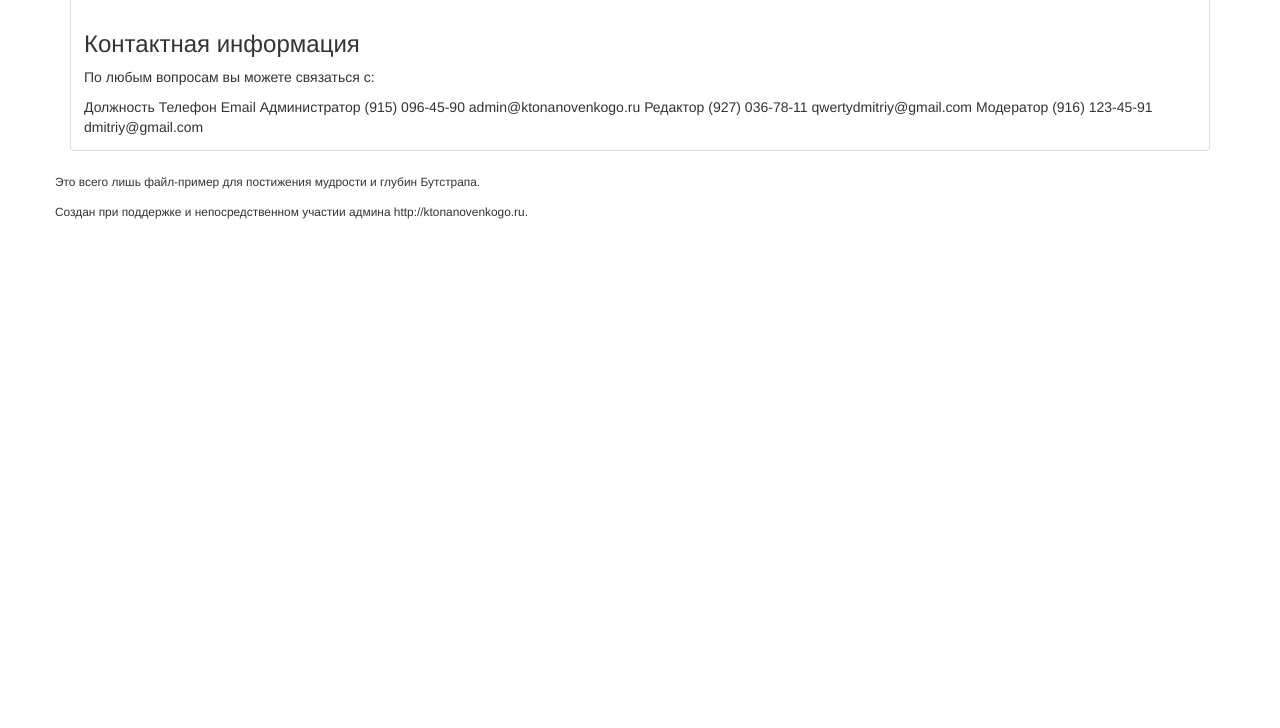
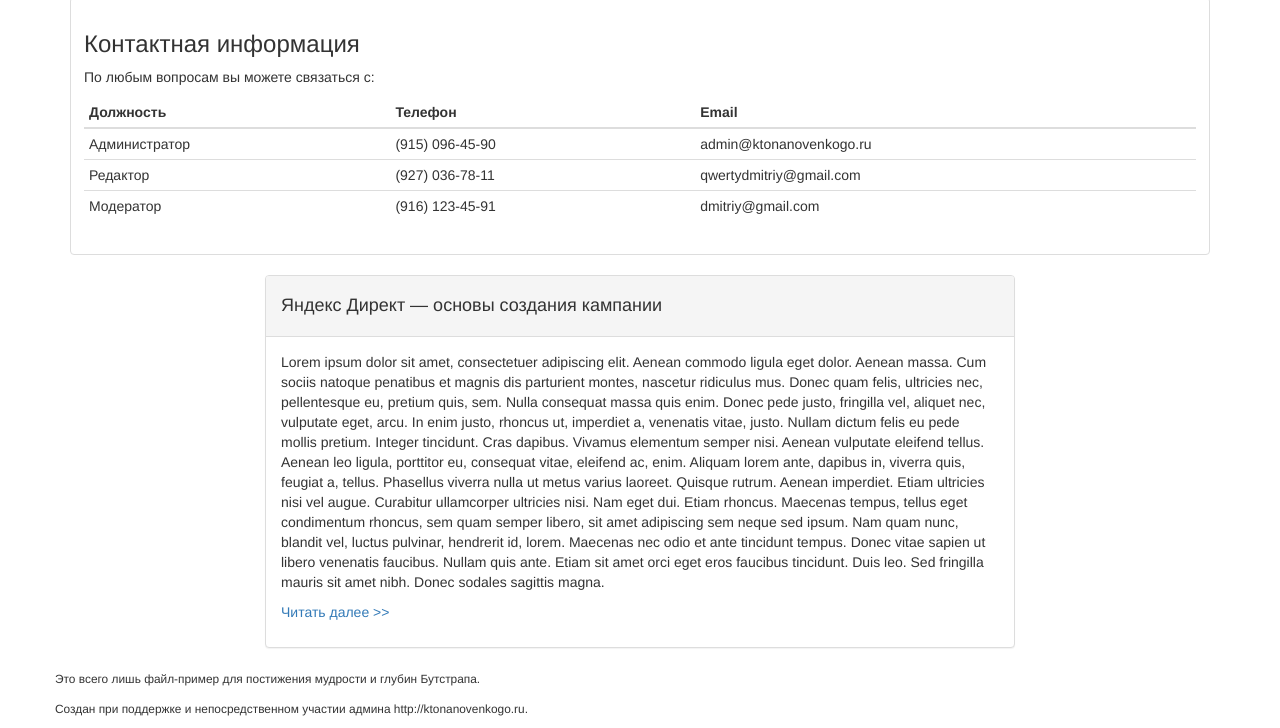
Before and after one commit to GBenG/Bootstra3_Lessons, a plain HTML site: page sait-6.html in a window 1280 px wide. Shown: the part 775-1503 px from the top of the page. Before the commit the page ends 1006 px from the top, so only its background shows below. Drawn offline with nearby package versions, Linux system fonts and the light colour scheme; files that its build step writes are made by us from their sources.

Commit message:
Панели
Добавил панель. Очень интересный элемент., можно неплохо группировать
темматические вставки в тексте.

```diff
--- a/sait-6.html
+++ b/sait-6.html
@@ -68,6 +68,7 @@
         	<h3>Контактная информация</h3>
             <p>По любым вопросам вы можете связаться с:</p>
 			<div class="table-responsive">
+              <table  class="table table-hover table-condensed"> <!-- http://getbootstrap.com/css/#tables -->
                 <thead>
                   <tr>
                     <th>Должность</th>
@@ -102,6 +103,22 @@
 
         </div><!--  конец строки  2 -->
 
+<!-- Панель -->		<!-- http://getbootstrap.com/components/#panels -->
+<div class="row">
+	<div class="col-md-8 col-md-offset-2">
+		<div class="panel panel-default">
+			<div  class="panel-heading">
+				<h4>Яндекс Директ — основы создания  кампании</h4>
+			</div>
+			<div class="panel-body">
+				<p>Lorem ipsum dolor sit amet, consectetuer adipiscing elit. Aenean commodo ligula eget dolor. Aenean massa. Cum sociis natoque penatibus et magnis dis parturient montes, nascetur ridiculus mus. Donec quam felis, ultricies nec, pellentesque eu, pretium quis, sem. Nulla consequat massa quis enim. Donec pede justo, fringilla vel, aliquet nec, vulputate eget, arcu. In enim justo, rhoncus ut, imperdiet a, venenatis vitae, justo. Nullam dictum felis eu pede mollis pretium. Integer tincidunt. Cras dapibus. Vivamus elementum semper nisi. Aenean vulputate eleifend tellus. Aenean leo ligula, porttitor eu, consequat vitae, eleifend ac, enim. Aliquam lorem ante, dapibus in, viverra quis, feugiat a, tellus. Phasellus viverra nulla ut metus varius laoreet. Quisque rutrum. Aenean imperdiet. Etiam ultricies nisi vel augue. Curabitur ullamcorper ultricies nisi. Nam eget dui. Etiam rhoncus. Maecenas tempus, tellus eget condimentum rhoncus, sem quam semper libero, sit amet adipiscing sem neque sed ipsum. Nam quam nunc, blandit vel, luctus pulvinar, hendrerit id, lorem. Maecenas nec odio et ante tincidunt tempus. Donec vitae sapien ut libero venenatis faucibus. Nullam quis ante. Etiam sit amet orci eget eros faucibus tincidunt. Duis leo. Sed fringilla mauris sit amet nibh. Donec sodales sagittis magna. </p>
+				<p><a  target="_blank" href="#">Читать далее >></a></p>
+			</div>
+		</div>
+	</div>
+</div>
+<!-- Панель -->
+
     <!-- строка  4 -->
     <footer class="row">
          <p><small>Это всего лишь файл-пример для постижения мудрости и глубин Бутстрапа.</small></p>
```
